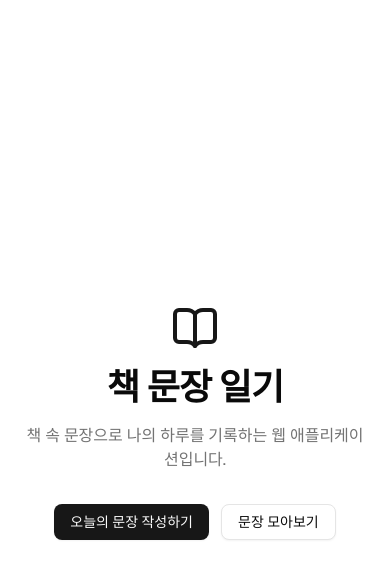
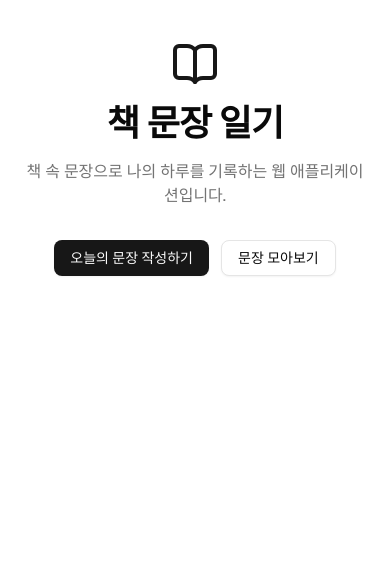
Before and after one commit to depromeet/18th-team1-fe-2, a Next.js app: page / in a window 390 px wide. Shown: the top 578 px of the page. Built offline with nearby package versions, Linux system fonts and the light colour scheme.

Commit message:
feat: 모바일 레이아웃 세팅 (#3)

```diff
--- a/src/app/layout.tsx
+++ b/src/app/layout.tsx
@@ -27,8 +27,12 @@ type RootLayoutProps = {
 const RootLayout = ({ children }: RootLayoutProps): React.ReactElement => {
   return (
     <html lang="ko" className={`${geistSans.variable} ${geistMono.variable} antialiased`}>
-      <body className="min-h-screen bg-background text-foreground">
-        <Providers>{children}</Providers>
+      <body className="min-h-dvh bg-muted text-foreground antialiased">
+        <Providers>
+          <div className="min-h-dvh w-full bg-background px-5 md:mx-auto md:max-w-93.75">
+            {children}
+          </div>
+        </Providers>
       </body>
     </html>
   );
--- a/src/app/page.tsx
+++ b/src/app/page.tsx
@@ -4,7 +4,7 @@ import { Button } from "@/shared/ui/button";
 
 const HomePage = (): React.ReactElement => {
   return (
-    <main className="flex min-h-screen flex-col items-center justify-center gap-8 px-6 py-24">
+    <div className="flex flex-col items-center gap-8 py-10">
       <div className="flex flex-col items-center gap-4 text-center">
         <BookOpen className="size-12 text-primary" aria-hidden="true" />
         <h1 className="text-4xl font-semibold tracking-tight">책 문장 일기</h1>
@@ -16,7 +16,7 @@ const HomePage = (): React.ReactElement => {
         <Button>오늘의 문장 작성하기</Button>
         <Button variant="outline">문장 모아보기</Button>
       </div>
-    </main>
+    </div>
   );
 };
 
```
